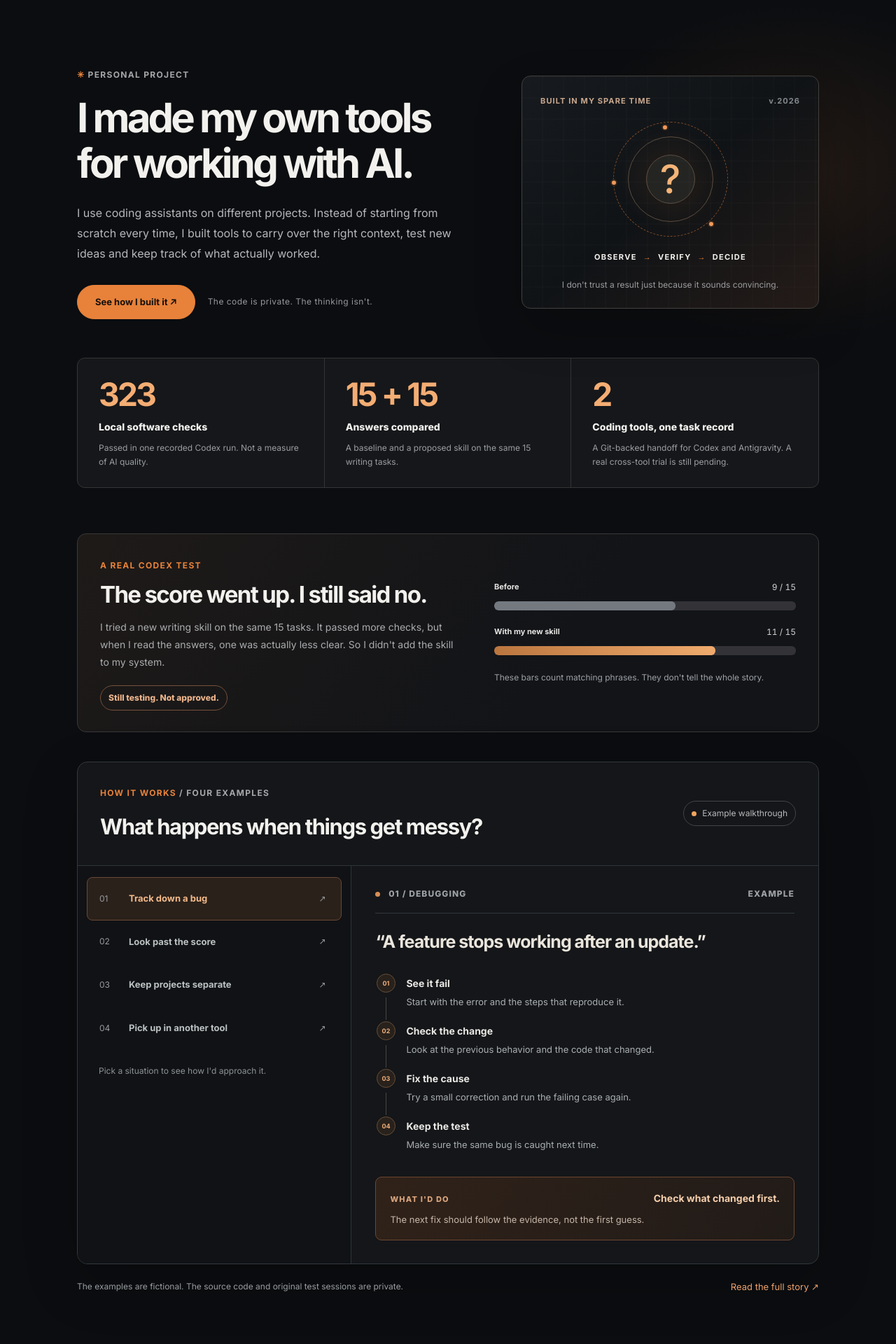
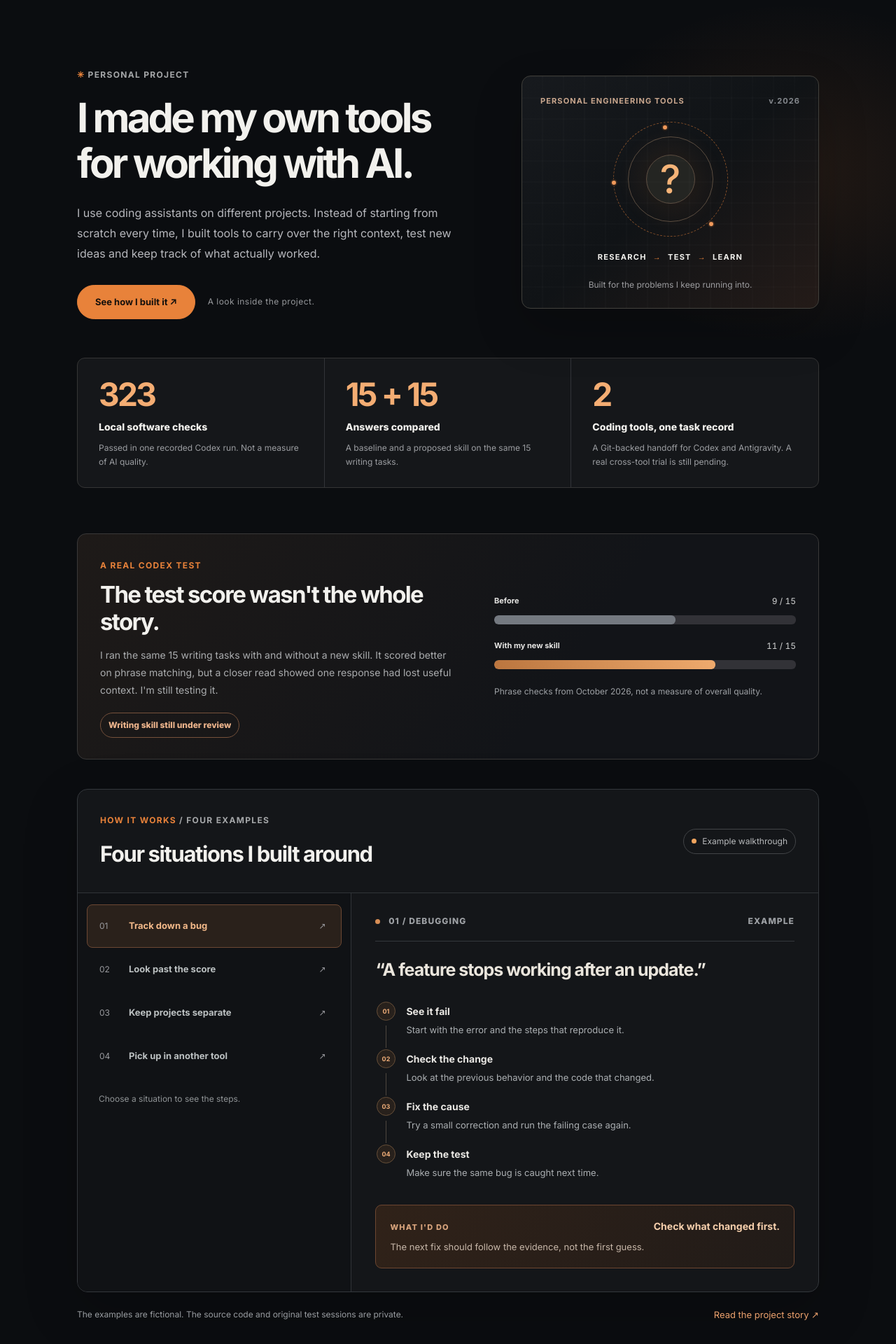
Before and after one commit to Enyina/newPortfolio, a React (Create React App) app: page / in a window 1280 px wide. Shown: the part 880-2800 px from the top of the page at 70% size. Built offline with nearby package versions, Linux system fonts and the light colour scheme.

Commit message:
Keep the AI walkthrough direct and free of marketing slogans

```diff
--- a/src/portfolio/AIEvidenceLab.jsx
+++ b/src/portfolio/AIEvidenceLab.jsx
@@ -14,14 +14,14 @@ export default function AIEvidenceLab() {
           <p>{aiLab.intro}</p>
           <div className="ai-lab-intro-actions">
             <a className="fm-button fm-button-primary" href="/work/evidence-driven-ai-workflows">See how I built it ↗</a>
-            <span>The code is private. The thinking isn't.</span>
+            <span>A look inside the project.</span>
           </div>
         </div>
         <div className="ai-lab-identity" aria-label="A four-stage, review-gated engineering process">
-          <span className="ai-lab-identity-top">BUILT IN MY SPARE TIME <span>v.2026</span></span>
+          <span className="ai-lab-identity-top">PERSONAL ENGINEERING TOOLS <span>v.2026</span></span>
           <div className="ai-lab-orbit" aria-hidden="true"><span>?</span><i/><i/><i/></div>
-          <strong>OBSERVE <span>→</span> VERIFY <span>→</span> DECIDE</strong>
-          <small>I don't trust a result just because it sounds convincing.</small>
+          <strong>RESEARCH <span>→</span> TEST <span>→</span> LEARN</strong>
+          <small>Built for the problems I keep running into.</small>
         </div>
       </div>
 
@@ -36,21 +36,21 @@ export default function AIEvidenceLab() {
       <div className="ai-lab-measure" aria-label="A closer look at a Codex experiment">
         <div className="ai-lab-measure-description">
           <span className="fm-kicker"><b>A REAL CODEX TEST</b></span>
-          <h3>The score went up. I still said no.</h3>
-          <p>I tried a new writing skill on the same 15 tasks. It passed more checks, but when I read the answers, one was actually less clear. So I didn't add the skill to my system.</p>
-          <span className="ai-lab-measure-status">Still testing. Not approved.</span>
+          <h3>The test score wasn't the whole story.</h3>
+          <p>I ran the same 15 writing tasks with and without a new skill. It scored better on phrase matching, but a closer read showed one response had lost useful context. I'm still testing it.</p>
+          <span className="ai-lab-measure-status">Writing skill still under review</span>
         </div>
         <div className="ai-lab-bars" aria-label="Results from one 15-task writing experiment">
           <div className="ai-lab-bar-row"><div><strong>Before</strong><span>9 / 15</span></div><div className="ai-lab-bar-track"><span style={{width:'60%'}}/></div></div>
           <div className="ai-lab-bar-row ai-lab-bar-row-candidate"><div><strong>With my new skill</strong><span>11 / 15</span></div><div className="ai-lab-bar-track"><span style={{width:'73.333%'}}/></div></div>
-          <p>These bars count matching phrases. They don't tell the whole story.</p>
+          <p>Phrase checks from October 2026, not a measure of overall quality.</p>
         </div>
       </div>
       <div className="ai-lab-workbench">
         <div className="ai-lab-workbench-head">
           <div>
             <span className="fm-kicker"><b>HOW IT WORKS</b> / FOUR EXAMPLES</span>
-            <h3>What happens when things get messy?</h3>
+            <h3>Four situations I built around</h3>
           </div>
           <span className="ai-lab-demo-indicator"><span/> Example walkthrough</span>
         </div>
@@ -66,7 +66,7 @@ export default function AIEvidenceLab() {
                 <strong>{item.label}</strong>
                 <span aria-hidden="true">↗</span>
               </button>)}
-            <p>Pick a situation to see how I'd approach it.</p>
+            <p>Choose a situation to see the steps.</p>
           </div>
           <div className="ai-lab-demo-screen" aria-live="polite" aria-atomic="true">
             <div className="ai-lab-screen-top"><span><i/> {scenario.eyebrow}</span><span>EXAMPLE</span></div>
@@ -86,7 +86,7 @@ export default function AIEvidenceLab() {
       </div>
       <div className="ai-lab-bottom">
         <p>{aiLab.disclaimer}</p>
-        <a href="/work/evidence-driven-ai-workflows">Read the full story ↗</a>
+        <a href="/work/evidence-driven-ai-workflows">Read the project story ↗</a>
       </div>
     </div>
   </section>;
```
